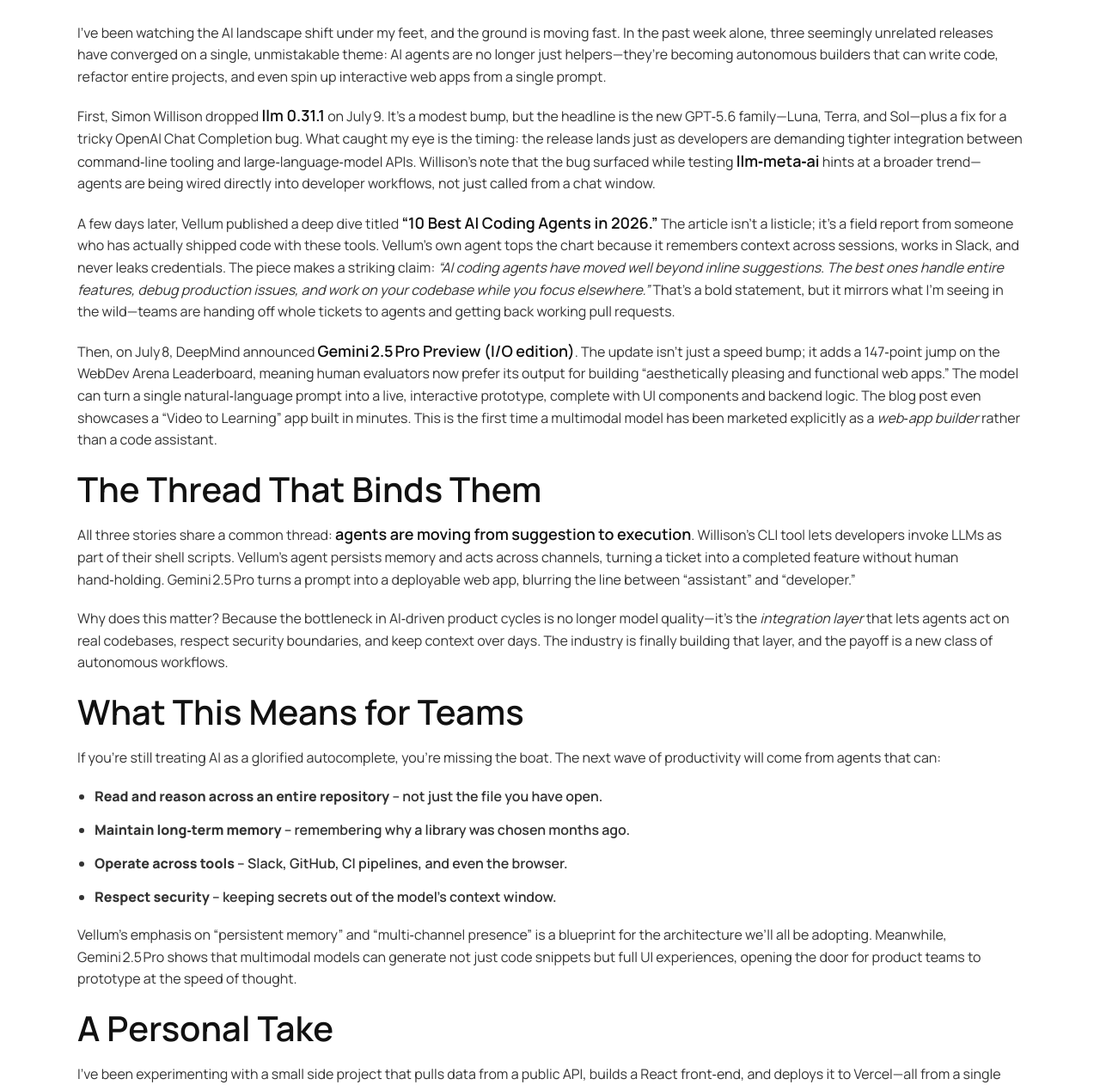
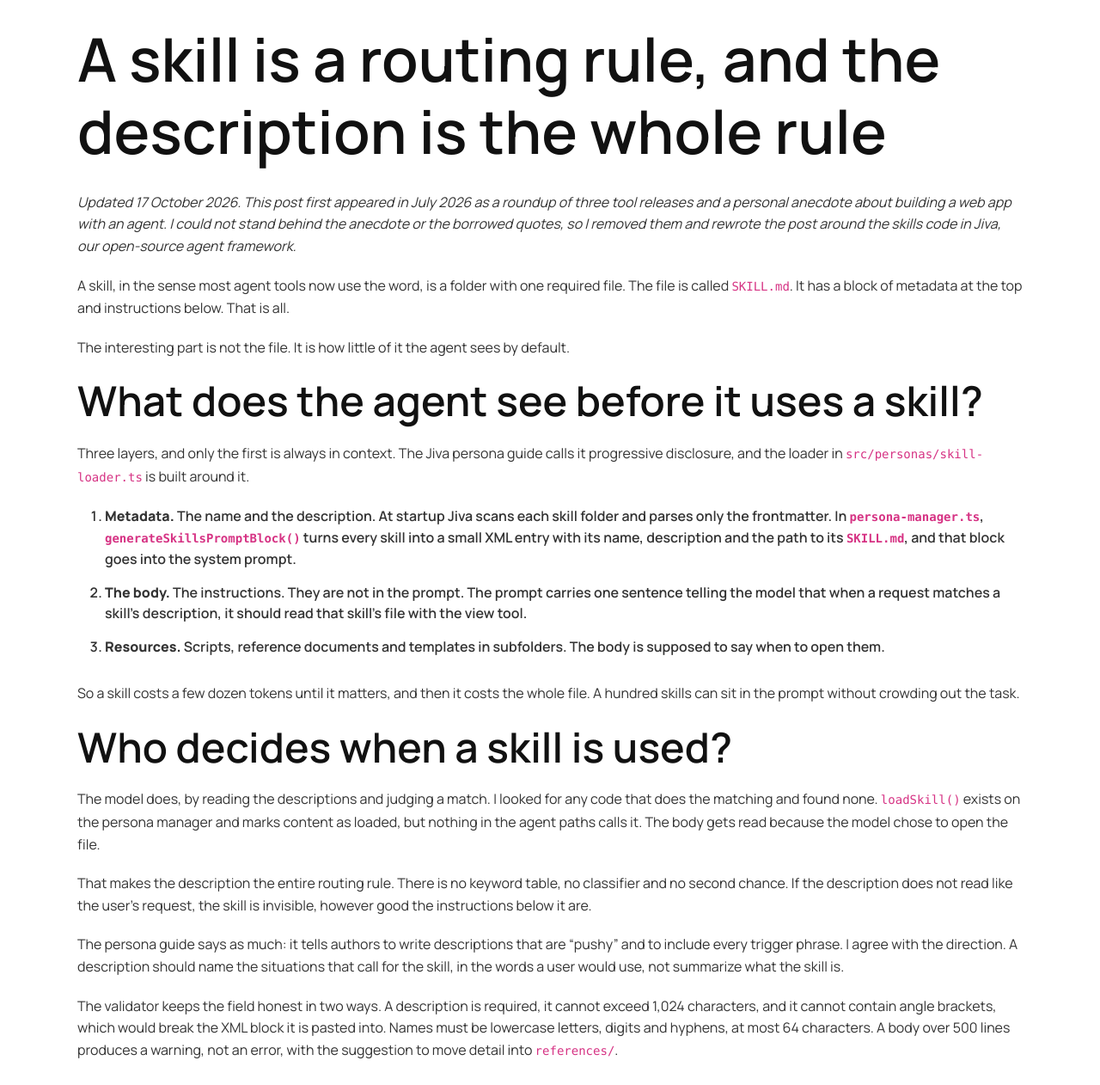
Before and after one commit to gritsa/www-gritsa.github.io, a Jekyll site: the page built from _posts/2026-07-14-ai-agents-take-over-from-code-to-web-apps.md, in a window 1280 px wide and 1400 px high, scrolled down 1221 px, cut to the strip 138-1400 px from the top of the window. Shown: the whole strip at 86% size. Built offline with Jekyll 4.4.1, drawn with Linux system fonts in a browser that asks for light colours; some of the changed text lies outside the part shown.

Commit message:
Rewrite 07-14 post around Jiva skill loading and routing

```diff
--- a/_posts/2026-07-14-ai-agents-take-over-from-code-to-web-apps.md
+++ b/_posts/2026-07-14-ai-agents-take-over-from-code-to-web-apps.md
@@ -1,55 +1,62 @@
 ---
 layout: post
-title: "AI Agents Take Over: From Code to Web Apps"
+title: "A skill is a routing rule, and the description is the whole rule"
 date: 2026-07-13 20:34:12 +0000
-author: "Gritsa"
+last_modified_at: 2026-10-17 11:00:00 +0530
+author: "Amy Loomis"
 categories: "AI Technology"
-tags: "agentic AI, autonomous agents, LLM"
-excerpt: "AI agents are evolving from simple assistants to autonomous coders and web builders, reshaping how we create software."
-description: "Explore how recent releases in AI tooling, coding agents, and multimodal models are turning AI agents into autonomous builders of code and web apps."
-keywords: "AI agents, autonomous agents, LLM, coding agents, Gemini 2.5 Pro, agentic AI, AI tooling"
+tags:
+  - AI agents
+  - Agent skills
+  - Context engineering
+excerpt: "An agent skill is a folder with one required file. What decides whether the agent ever uses it is a single line of metadata. How Jiva loads skills, and where the loading stops short."
+description: "How agent skills work in Jiva: three layers of progressive disclosure, why the description field does the routing, what the validator enforces, and what allowed-tools does not."
+keywords: "agent skills, SKILL.md, progressive disclosure, context window, agent personas, Jiva, skill routing"
 featured_image: "/assets/img/posts/2026-07-14-ai-agents-take-over-from-code-to-web-apps.png"
 ---
 
-I’ve been watching the AI landscape shift under my feet, and the ground is moving fast. In the past week alone, three seemingly unrelated releases have converged on a single, unmistakable theme: AI agents are no longer just helpers—they’re becoming autonomous builders that can write code, refactor entire projects, and even spin up interactive web apps from a single prompt.
+# A skill is a routing rule, and the description is the whole rule
 
-First, Simon Willison dropped **llm 0.31.1** on July 9. It’s a modest bump, but the headline is the new GPT‑5.6 family—Luna, Terra, and Sol—plus a fix for a tricky OpenAI Chat Completion bug. What caught my eye is the timing: the release lands just as developers are demanding tighter integration between command‑line tooling and large‑language‑model APIs. Willison’s note that the bug surfaced while testing **llm‑meta‑ai** hints at a broader trend—agents are being wired directly into developer workflows, not just called from a chat window.
+*Updated 17 October 2026. This post first appeared in July 2026 as a roundup of three tool releases and a personal anecdote about building a web app with an agent. I could not stand behind the anecdote or the borrowed quotes, so I removed them and rewrote the post around the skills code in Jiva, our open-source agent framework.*
 
-A few days later, Vellum published a deep dive titled **“10 Best AI Coding Agents in 2026.”** The article isn’t a listicle; it’s a field report from someone who has actually shipped code with these tools. Vellum’s own agent tops the chart because it remembers context across sessions, works in Slack, and never leaks credentials. The piece makes a striking claim: *“AI coding agents have moved well beyond inline suggestions. The best ones handle entire features, debug production issues, and work on your codebase while you focus elsewhere.”* That’s a bold statement, but it mirrors what I’m seeing in the wild—teams are handing off whole tickets to agents and getting back working pull requests.
+A skill, in the sense most agent tools now use the word, is a folder with one required file. The file is called `SKILL.md`. It has a block of metadata at the top and instructions below. That is all.
 
-Then, on July 8, DeepMind announced **Gemini 2.5 Pro Preview (I/O edition)**. The update isn’t just a speed bump; it adds a 147‑point jump on the WebDev Arena Leaderboard, meaning human evaluators now prefer its output for building “aesthetically pleasing and functional web apps.” The model can turn a single natural‑language prompt into a live, interactive prototype, complete with UI components and backend logic. The blog post even showcases a “Video to Learning” app built in minutes. This is the first time a multimodal model has been marketed explicitly as a *web‑app builder* rather than a code assistant.
+The interesting part is not the file. It is how little of it the agent sees by default.
 
-### The Thread That Binds Them
+## What does the agent see before it uses a skill?
 
-All three stories share a common thread: **agents are moving from suggestion to execution**. Willison’s CLI tool lets developers invoke LLMs as part of their shell scripts. Vellum’s agent persists memory and acts across channels, turning a ticket into a completed feature without human hand‑holding. Gemini 2.5 Pro turns a prompt into a deployable web app, blurring the line between “assistant” and “developer.”
+Three layers, and only the first is always in context. The Jiva persona guide calls it progressive disclosure, and the loader in `src/personas/skill-loader.ts` is built around it.
 
-Why does this matter? Because the bottleneck in AI‑driven product cycles is no longer model quality—it’s the *integration layer* that lets agents act on real codebases, respect security boundaries, and keep context over days. The industry is finally building that layer, and the payoff is a new class of autonomous workflows.
+1. **Metadata.** The name and the description. At startup Jiva scans each skill folder and parses only the frontmatter. In `persona-manager.ts`, `generateSkillsPromptBlock()` turns every skill into a small XML entry with its name, description and the path to its `SKILL.md`, and that block goes into the system prompt.
+2. **The body.** The instructions. They are not in the prompt. The prompt carries one sentence telling the model that when a request matches a skill's description, it should read that skill's file with the view tool.
+3. **Resources.** Scripts, reference documents and templates in subfolders. The body is supposed to say when to open them.
 
-### What This Means for Teams
+So a skill costs a few dozen tokens until it matters, and then it costs the whole file. A hundred skills can sit in the prompt without crowding out the task.
 
-If you’re still treating AI as a glorified autocomplete, you’re missing the boat. The next wave of productivity will come from agents that can:
+## Who decides when a skill is used?
 
-* **Read and reason across an entire repository** – not just the file you have open.
-* **Maintain long‑term memory** – remembering why a library was chosen months ago.
-* **Operate across tools** – Slack, GitHub, CI pipelines, and even the browser.
-* **Respect security** – keeping secrets out of the model’s context window.
+The model does, by reading the descriptions and judging a match. I looked for any code that does the matching and found none. `loadSkill()` exists on the persona manager and marks content as loaded, but nothing in the agent paths calls it. The body gets read because the model chose to open the file.
 
-Vellum’s emphasis on “persistent memory” and “multi‑channel presence” is a blueprint for the architecture we’ll all be adopting. Meanwhile, Gemini 2.5 Pro shows that multimodal models can generate not just code snippets but full UI experiences, opening the door for product teams to prototype at the speed of thought.
+That makes the description the entire routing rule. There is no keyword table, no classifier and no second chance. If the description does not read like the user's request, the skill is invisible, however good the instructions below it are.
 
-### A Personal Take
+The persona guide says as much: it tells authors to write descriptions that are "pushy" and to include every trigger phrase. I agree with the direction. A description should name the situations that call for the skill, in the words a user would use, not summarize what the skill is.
 
-I’ve been experimenting with a small side project that pulls data from a public API, builds a React front‑end, and deploys it to Vercel—all from a single prompt. Using Gemini 2.5 Pro, I got a working prototype in under ten minutes. Switching to Vellum’s agent, I let it handle the refactor of a legacy module while I focused on the product roadmap. The experience felt less like “using a tool” and more like “delegating a teammate.”
+The validator keeps the field honest in two ways. A description is required, it cannot exceed 1,024 characters, and it cannot contain angle brackets, which would break the XML block it is pasted into. Names must be lowercase letters, digits and hyphens, at most 64 characters. A body over 500 lines produces a warning, not an error, with the suggestion to move detail into `references/`.
 
-That shift—from tool to teammate—is the real story here. As agents become more autonomous, the role of the human developer evolves into that of a strategist, reviewer, and ethical overseer. The code still needs a human touch, but the grunt work is disappearing.
+## Where does the design stop short?
 
-### Looking Ahead
+Two places, both worth knowing before you rely on it.
 
-The next few months will likely bring tighter standards for agent security, richer memory APIs, and perhaps a unified “agent SDK” that works across providers. Companies that start building on these foundations now will reap outsized gains in speed and innovation.
+**Skills can be shadowed quietly.** Jiva also scans a standalone skills folder in the user's home directory, plus an optional per-session folder. When two folders hold skills with the same name, the later one is skipped without a warning. The home folder is scanned first, so a skill there beats a workspace skill of the same name. If yours is not firing, check for a twin.
 
-At Gritsa, we’re already integrating these ideas into **Jiva**, our open‑source autonomous agent framework. By exposing a simple “task” API that can be wired to any of the agents above, we aim to give developers the same plug‑and‑play experience that Vellum promises, but with the flexibility to swap models as they improve.
+**`allowed-tools` is a hint, not a fence.** A skill can declare which tools it may use. I searched the code for anywhere that list restricts tool access and found only one use: the dual-agent setup prints it into the context given to the validating agent, so the supervisor knows what the worker was expected to use. Nothing blocks a call. If you need a skill to be unable to run shell commands, the skill file is the wrong place to say so.
 
-If you’re curious to see a live demo of an agent building a full‑stack app, check out our latest repo on GitHub. And remember: the future isn’t about AI writing code for you—it’s about AI *working alongside* you, handling the repetitive, the complex, and the time‑consuming, so you can focus on what truly matters.
+## What I would do with this
 
----
+Write the description last, and test it as a search query. Take five real requests a user might make. For each, ask whether the description would make you open this file. If you would not, the model will not either.
 
-*Explore more at [Gritsa Technologies](https://www.gritsa.com).*
+Then keep the body short enough that opening it is cheap, and push anything bulky into references the body points at by name. The saving from progressive disclosure disappears the moment every skill is a 500 line wall of text that the model reads in full whenever it fires.
+
+None of this is specific to Jiva. Any agent that ships skills as folders has the same shape: a cheap index in the prompt, an expensive body behind it, and a model deciding between them on the strength of a sentence. Whoever writes that sentence is doing the routing.
+
+If you are working out how to give an agent reusable expertise without bloating its context, [the Gritsa team](https://gritsa.com/contact/) builds exactly this kind of setup, and [Jiva](https://github.com/KarmaloopAI/Jiva) is open source if you would rather read the code.
```
